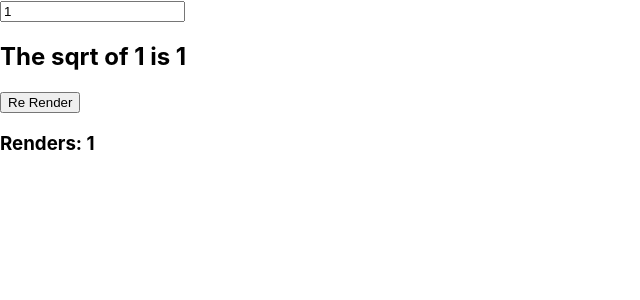
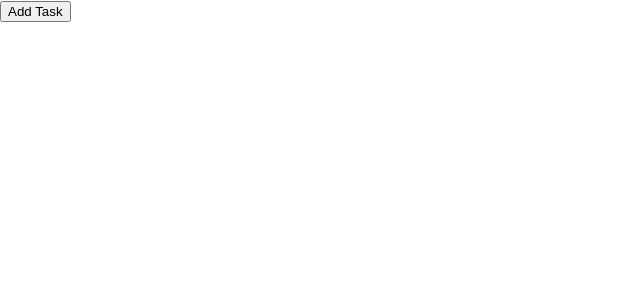
Before and after one commit to HysenB/react-sandbox, a React (Create React App) app: page / in a window 1280 px wide. Shown: the top 300 px of the page, without its empty margins (0-640 px from the left). Built offline with nearby package versions, Linux system fonts and the light colour scheme.

Commit message:
useCallback example

```diff
--- a/src/App.js
+++ b/src/App.js
@@ -1,10 +1,10 @@
 import './App.css';
-import UseMemoExample from './components/UseMemoExample';
+import UseCallbackExample from './components/UseCallbackExample';
 
 function App() {
   return (
     <div className="container mt-5">
-      <UseMemoExample />
+      <UseCallbackExample />
     </div>
   );
 }
--- /dev/null
+++ b/src/components/UseCallbackExample.jsx
@@ -0,0 +1,27 @@
+import React, { useState, useCallback } from 'react';
+
+function UseCallbackExample() {
+    const [tasks, setTasks] = useState([]);
+
+    const addTask = useCallback(() => {
+        setTasks((prevState) => [...prevState, 'Some Task'])
+    }, [setTasks])
+
+    return (
+        <div>
+            <Button addTask={addTask} />
+            {tasks.map((task, index) =>
+            (
+                <p key={index}>{task}</p>
+            )
+            )}
+        </div>
+    )
+}
+
+const Button = React.memo(({ addTask }) => {
+    console.log('Button rendered');
+    return <div><button className='btn btn-primary' onClick={addTask}>Add Task</button></div>
+})
+
+export default UseCallbackExample
```
